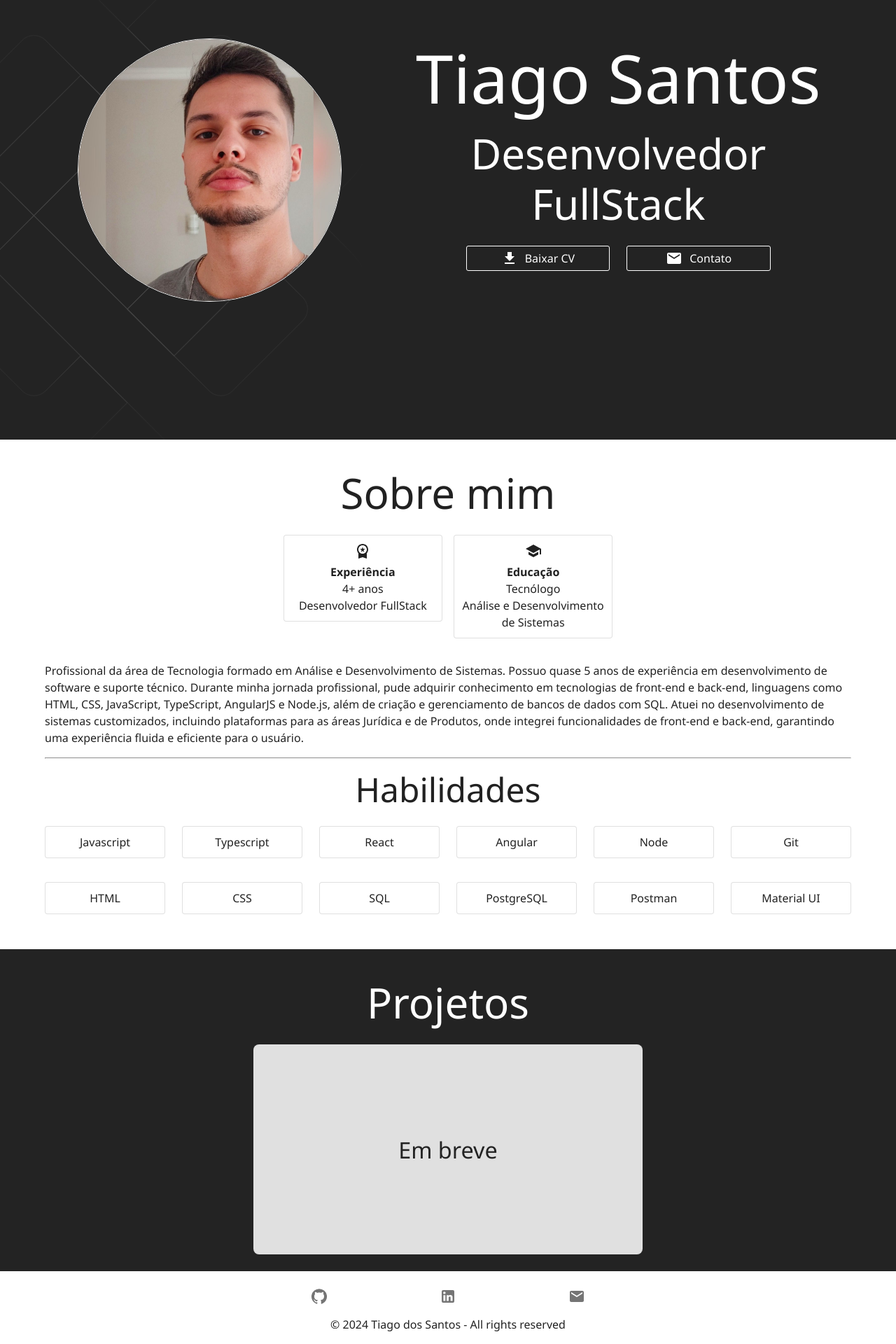
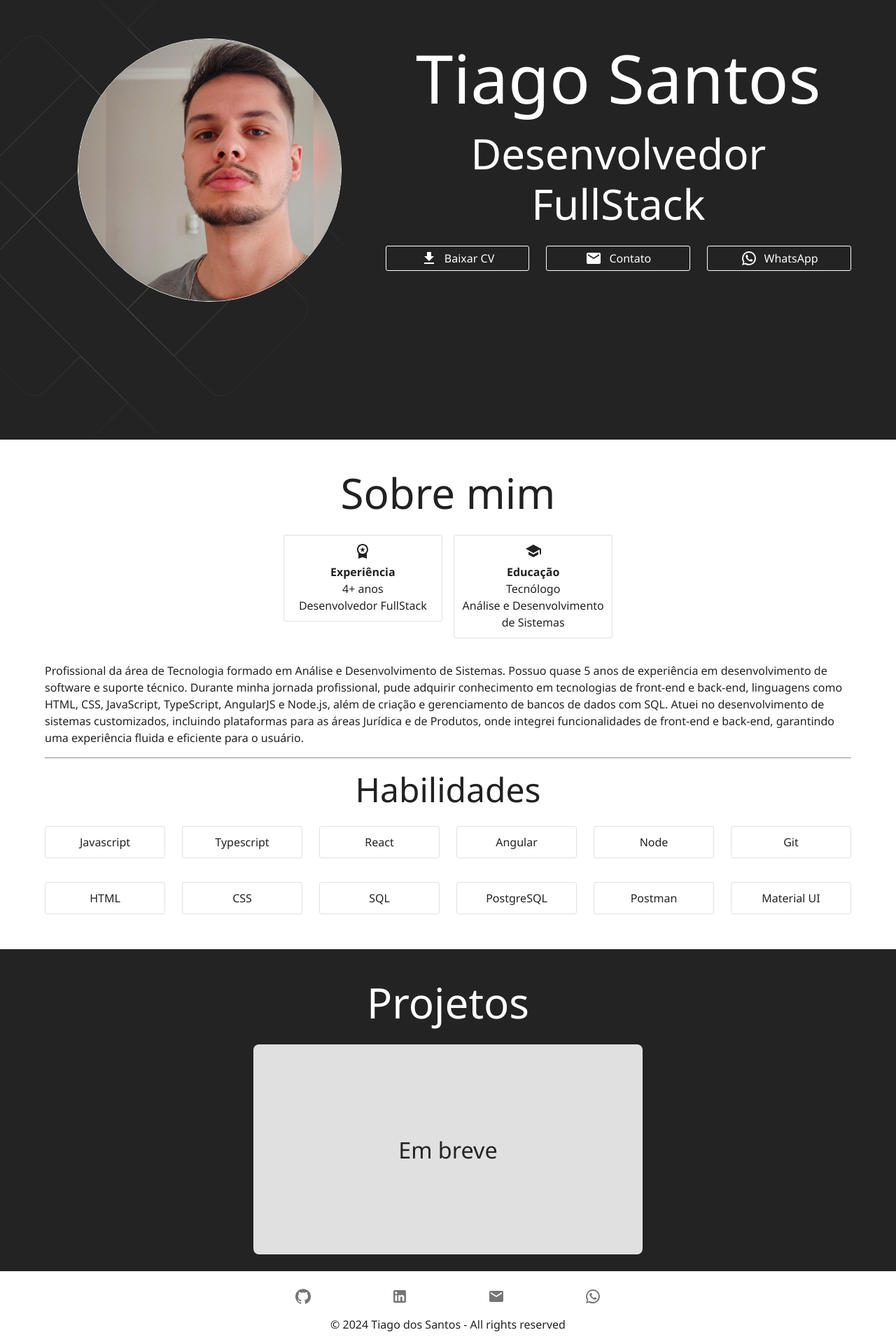
Before and after one commit to Claudioofc/MyPortfolio, a React (Vite) app: page / in a window 1280 px wide. Shown: the part 172-2092 px from the top of the page at 70% size. Built offline with nearby package versions, Linux system fonts and the light colour scheme.

Commit message:
adicionado o meu whatsapp no heroSection e no footer

```diff
--- a/src/components/StyledButton/Footer/footer.tsx
+++ b/src/components/StyledButton/Footer/footer.tsx
@@ -2,12 +2,21 @@ import { Box, Container, IconButton, Typography } from "@mui/material";
 import GitHubIcon from '@mui/icons-material/GitHub';
 import LinkedInIcon from '@mui/icons-material/LinkedIn';
 import EmailIcon from '@mui/icons-material/Email';
+import WhatsAppIcon from '@mui/icons-material/WhatsApp'; // Importando o ícone do WhatsApp
 
 const Footer: React.FC = () => {
     const handleEmail = () => {
         const emailAddress = 'tiagosantos.01016@gmail.com';
         const mailtoLink = `https://mail.google.com/mail/?view=cm&fs=1&to=${encodeURIComponent(emailAddress)}`;
         window.open(mailtoLink, '_blank');
+    };
+
+    // Função para abrir o WhatsApp
+    const handleWhatsApp = () => {
+        const phoneNumber = '5519998059027'; // Substitua com o seu número de telefone
+        const message = 'Olá, gostaria de conversar sobre o seu trabalho!'; // Mensagem inicial
+        const whatsappLink = `https://wa.me/${phoneNumber}?text=${encodeURIComponent(message)}`;
+        window.open(whatsappLink, '_blank');
     };
 
     return (
@@ -21,8 +30,12 @@ const Footer: React.FC = () => {
                         <IconButton onClick={() => window.open("https://www.linkedin.com/in/tiagosantos016/")}>
                             <LinkedInIcon />
                         </IconButton>
-                        <IconButton onClick={handleEmail}> {/* Use o método handleEmail */}
+                        <IconButton onClick={handleEmail}>
                             <EmailIcon />
+                        </IconButton>
+                        {/* Adicionando o botão do WhatsApp */}
+                        <IconButton onClick={handleWhatsApp}>
+                            <WhatsAppIcon />
                         </IconButton>
                     </Box>
                     <Typography textAlign="center">
--- a/src/pages/Home/sections/HeroSection/HeroSection.tsx
+++ b/src/pages/Home/sections/HeroSection/HeroSection.tsx
@@ -7,6 +7,7 @@ import StyledButton from "../../../../components/StyledButton/StyledButton";
 import CV from "../../../../assets/images/pdfs/CV_TiagoSantos .pdf"
 import { AnimatedBackground } from "../../../../components/StyledButton/AnimatedBackground/AnimatedBackground";
 import Typewriter from "../../../../components/StyledButton/Typewriter/Typewriter";
+import WhatsAppIcon from '@mui/icons-material/WhatsApp';
 
 const HeroSection: React.FC = () => {
 
@@ -55,6 +56,14 @@ const HeroSection: React.FC = () => {
       window.open(mailtoLink, '_blank'); // Isso abre o Gmail em uma nova aba
   };
 
+  const handleWhatsApp = () => {
+    const phoneNumber = '5519998059027'; // Coloque seu número de telefone aqui com DDD (exemplo: 55XX999999999)
+    const message = 'Olá, gostaria de conversar sobre o seu trabalho!'; // Mensagem inicial
+    const whatsappLink = `https://wa.me/${phoneNumber}?text=${encodeURIComponent(message)}`;
+    window.open(whatsappLink, '_blank');
+  };
+
+
     return (
         <>
             <StyledHero>
@@ -93,6 +102,14 @@ const HeroSection: React.FC = () => {
                                             </Typography>
                                         </StyledButton>
                                     </Grid>
+                                    <Grid size={{ xs: 10, md: 4 }}>
+                                    <StyledButton onClick={() => handleWhatsApp()}>
+                                        <WhatsAppIcon />
+                                        <Typography>
+                                            WhatsApp
+                                        </Typography>
+                                    </StyledButton>
+                                </Grid>
                                 </Grid>
                             </Box>
                         </Grid>
```
